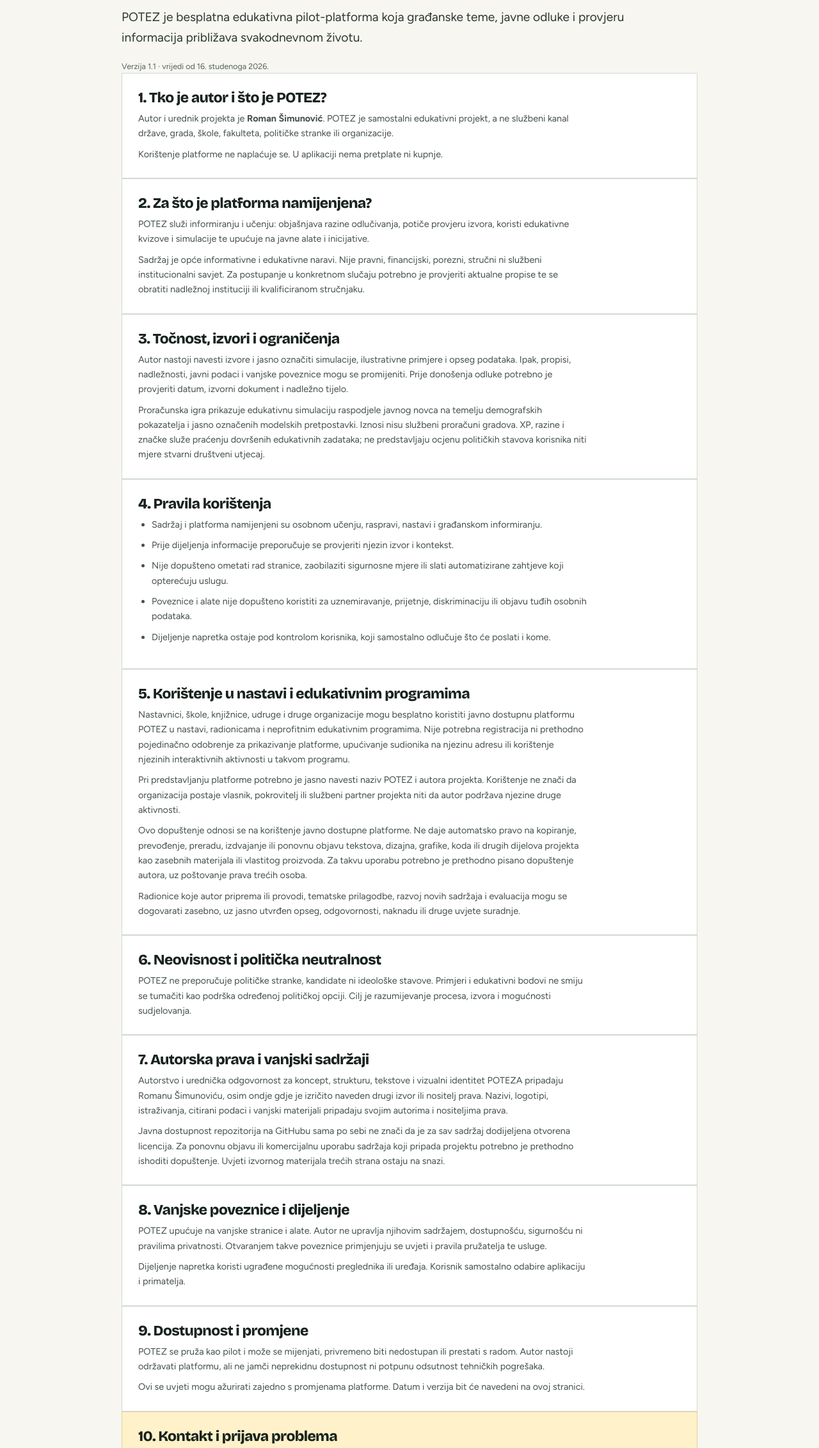
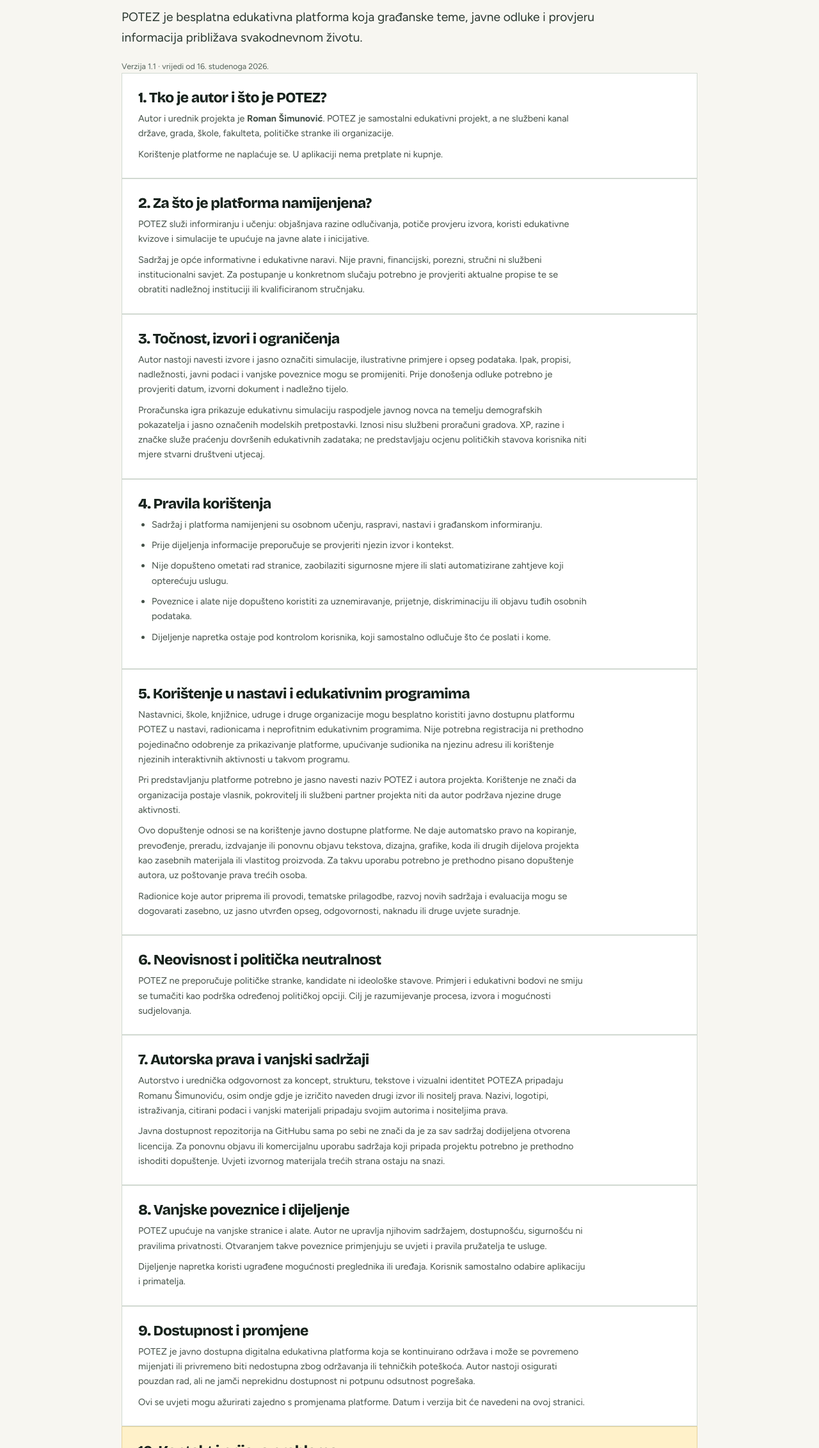
Before and after one commit to romansimunovic/Potez, a plain HTML site: page uvjeti.html in a window 1280 px wide. Shown: the part 216-2480 px from the top of the page at 64% size. Drawn offline with Linux system fonts and the light colour scheme.

Commit message:
Prepare public production release and simplify progress controls

```diff
--- a/uvjeti.html
+++ b/uvjeti.html
@@ -5,7 +5,7 @@
   <meta name="viewport" content="width=device-width, initial-scale=1, viewport-fit=cover" />
   <meta name="theme-color" content="#f7f4ec" />
   <meta name="color-scheme" content="light dark" />
-  <meta name="description" content="Uvjeti korištenja POTEZ edukativne pilot-platforme." />
+  <meta name="description" content="Uvjeti korištenja POTEZ edukativne platforme." />
   <title>Uvjeti korištenja — POTEZ</title>
   <link rel="icon" href="/favicon.svg" type="image/svg+xml" />
   <link rel="manifest" href="/manifest.webmanifest" />
@@ -28,7 +28,7 @@
     <main id="content" class="legal-content" tabindex="-1">
 
       <h1>Uvjeti korištenja.</h1>
-      <p class="legal-lead">POTEZ je besplatna edukativna pilot-platforma koja građanske teme, javne odluke i provjeru informacija približava svakodnevnom životu.</p>
+      <p class="legal-lead">POTEZ je besplatna edukativna platforma koja građanske teme, javne odluke i provjeru informacija približava svakodnevnom životu.</p>
       <p class="legal-updated">Verzija 1.1 · vrijedi od 16. studenoga 2026.</p>
 
       <section class="legal-panel">
@@ -87,7 +87,7 @@
 
       <section class="legal-panel">
         <h2>9. Dostupnost i promjene</h2>
-        <p>POTEZ se pruža kao pilot i može se mijenjati, privremeno biti nedostupan ili prestati s radom. Autor nastoji održavati platformu, ali ne jamči neprekidnu dostupnost ni potpunu odsutnost tehničkih pogrešaka.</p>
+        <p>POTEZ je javno dostupna digitalna edukativna platforma koja se kontinuirano održava i može se povremeno mijenjati ili privremeno biti nedostupna zbog održavanja ili tehničkih poteškoća. Autor nastoji osigurati pouzdan rad, ali ne jamči neprekidnu dostupnost ni potpunu odsutnost pogrešaka.</p>
         <p>Ovi se uvjeti mogu ažurirati zajedno s promjenama platforme. Datum i verzija bit će navedeni na ovoj stranici.</p>
       </section>
 
```
